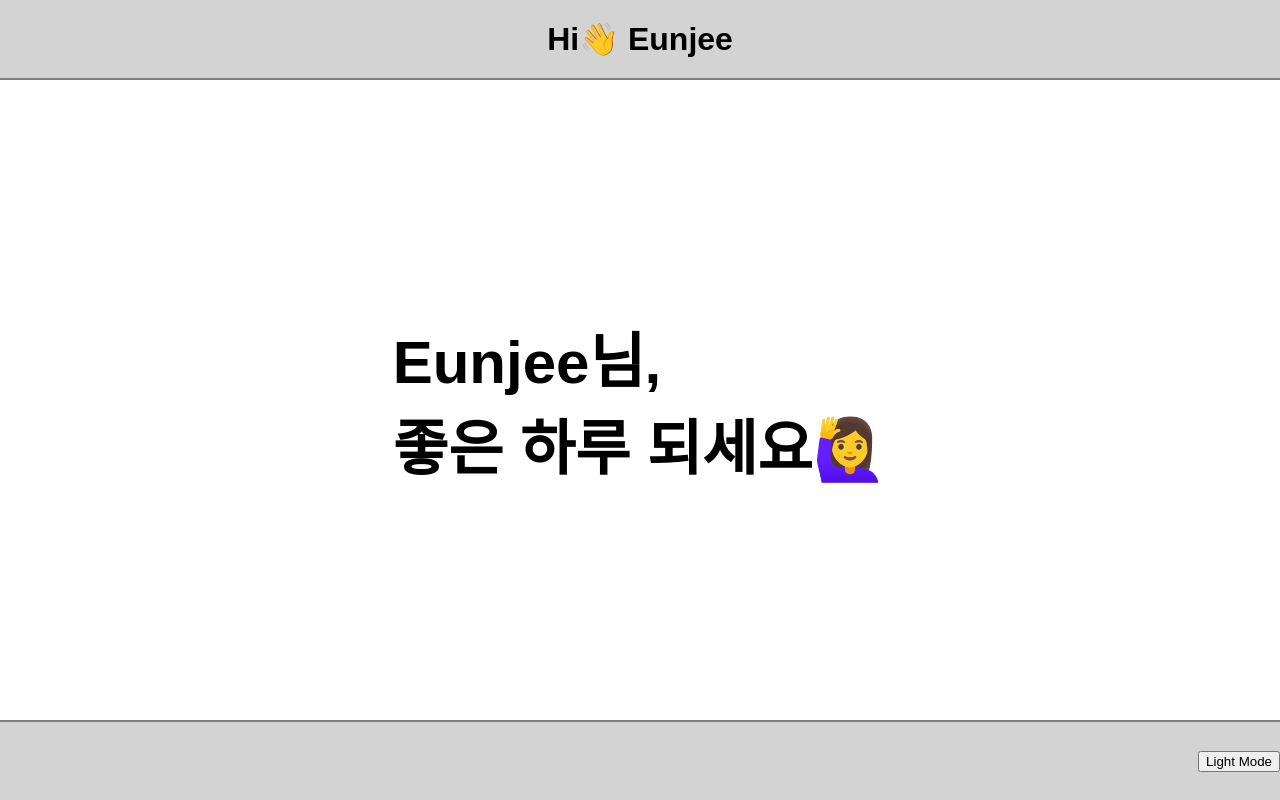
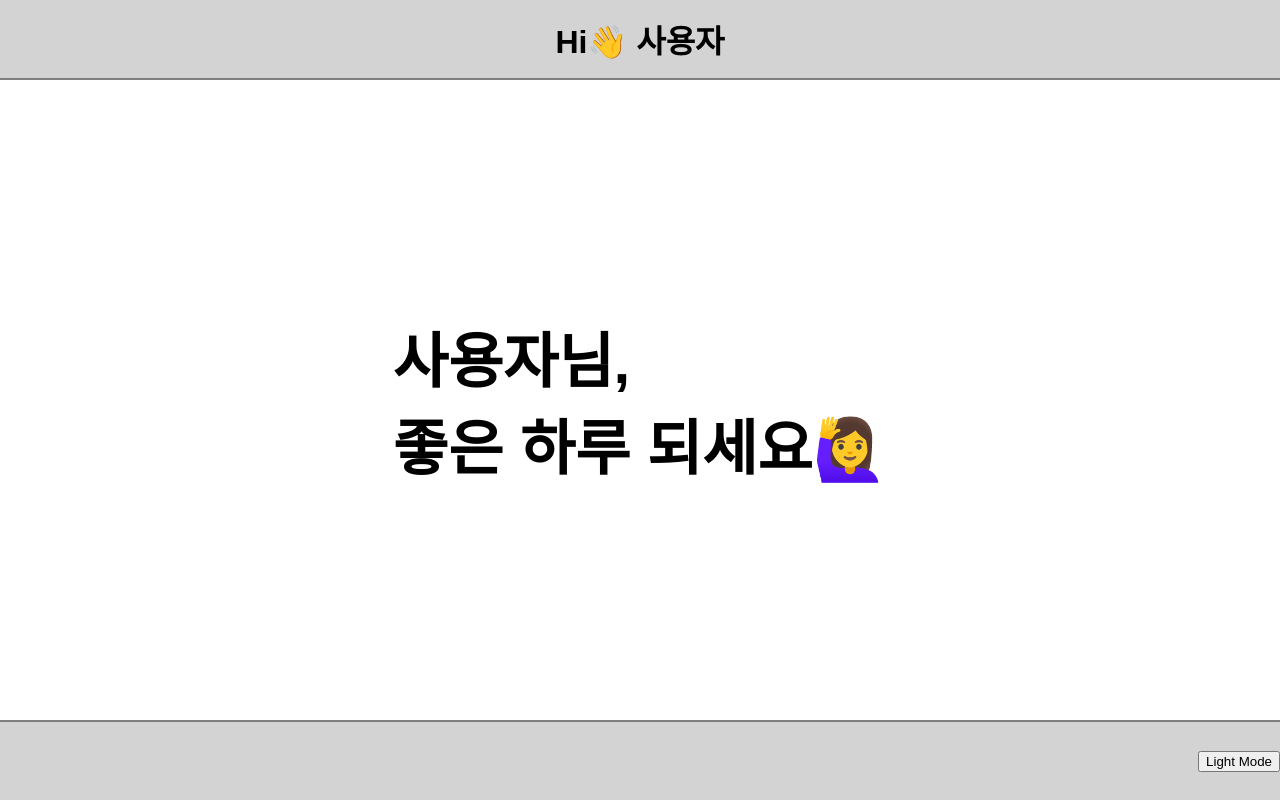
Before and after one commit to wwowww/projects, a React (Vite) app in the folder apps/hooks-app/: page / in a window 1280 px wide. Built offline with nearby package versions, Linux system fonts and the light colour scheme.

Commit message:
feat. useContext user 추가

```diff
--- a/apps/hooks-app/src/App.tsx
+++ b/apps/hooks-app/src/App.tsx
@@ -1,6 +1,7 @@
 import { useState } from "react";
 import Page from "./components/contextExample/Page";
 import { ThemeContext } from "./context/ThemeContext";
+import { UserContext } from "./context/UserContext";
 
 
 
@@ -13,7 +14,9 @@
       {/* <UseEffectComponent /> */}
       {/* <UseRefComponent /> */}
       <ThemeContext.Provider value={{ isDark, setIsDark }}>
-        <Page />
+        <UserContext.Provider value={"사용자"}>
+          <Page />
+        </UserContext.Provider>
       </ThemeContext.Provider>
     </div>
   )
--- a/apps/hooks-app/src/components/contextExample/Content.tsx
+++ b/apps/hooks-app/src/components/contextExample/Content.tsx
@@ -1,8 +1,10 @@
 import { useContext } from "react";
 import { ThemeContext } from "../../context/ThemeContext";
+import { UserContext } from "../../context/UserContext";
 
 const Content = () => {
   const { isDark } = useContext(ThemeContext);
+  const user = useContext(UserContext);
 
   return (
     <div
@@ -12,7 +14,7 @@
         color: isDark ? "white" : "black"
       }}
     >
-      <h1>Eunjee님, <br/>좋은 하루 되세요🙋‍♀️</h1>
+      <h1>{user}님, <br/>좋은 하루 되세요🙋‍♀️</h1>
     </div>
   )
 }
--- a/apps/hooks-app/src/components/contextExample/Header.tsx
+++ b/apps/hooks-app/src/components/contextExample/Header.tsx
@@ -1,8 +1,10 @@
 import { useContext } from "react";
 import { ThemeContext } from "../../context/ThemeContext";
+import { UserContext } from "../../context/UserContext";
 
 const Header = () => {
   const { isDark } = useContext(ThemeContext);
+  const user = useContext(UserContext);
 
   return (
     <header
@@ -12,7 +14,7 @@
         color: isDark ? "white" : "black"
       }}
     >
-      <h1>Hi👋 Eunjee</h1>
+      <h1>Hi👋 {user}</h1>
     </header>
   )
 }
--- /dev/null
+++ b/apps/hooks-app/src/context/UserContext.ts
@@ -0,0 +1,8 @@
+import { createContext } from "react";
+
+// export type UserContextType = {
+//   user: string
+// }
+
+export const UserContext = createContext(null);
+// export const UserContext = createContext({} as UserContextType);
```
